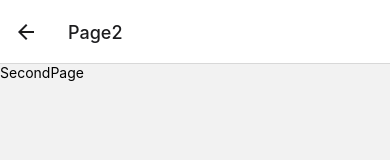
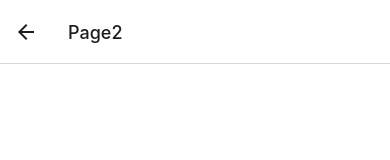
Before and after one commit to kojoo112/reactNative-NFC-reader, a React Native app in the folder xcape/: screen /Page2 in a window 390 px wide. Shown: the top 160 px of the page. Built offline with nearby package versions, Linux system fonts and the light colour scheme.

Commit message:
video 테스트

```diff
--- a/xcape/package.json
+++ b/xcape/package.json
@@ -16,7 +16,8 @@
     "react-native": "0.68.0",
     "react-native-nfc-manager": "^3.13.2",
     "react-native-safe-area-context": "^4.2.4",
-    "react-native-screens": "^3.13.1"
+    "react-native-screens": "^3.13.1",
+    "react-native-video": "^5.2.0"
   },
   "devDependencies": {
     "@babel/core": "7.17.9",
--- a/xcape/screens/SecondPage.js
+++ b/xcape/screens/SecondPage.js
@@ -1,12 +1,42 @@
-import {View, Text} from 'react-native';
+import {View, Text, StyleSheet} from 'react-native';
 import React from 'react';
+import Video from 'react-native-video';
+import video from '../assets/video/test-video.mp4';
+
+const testVideo = require('../assets/video/test-video.mp4');
 
 const SecondPage = () => {
   return (
-    <View>
-      <Text>SecondPage</Text>
+    <View style={styles.container}>
+      <Video
+        // source={{
+        //   uri: 'http://d23dyxeqlo5psv.cloudfront.net/big_buck_bunny.mp4',
+        // }}
+        source={testVideo}
+        style={styles.backgroundVideo}
+        fullscreen={true}
+        resizeMode={'contain'}
+        repeat={true}
+        controls={true}
+      />
     </View>
   );
 };
 
+var styles = StyleSheet.create({
+  container: {
+    flex: 1,
+    justifyContent: 'center',
+    alignItems: 'center',
+    backgroundColor: 'white',
+  },
+  backgroundVideo: {
+    position: 'absolute',
+    top: 0,
+    left: 0,
+    bottom: 0,
+    right: 0,
+  },
+});
+
 export default SecondPage;
```
Also changed, not shown: xcape/screens/ThirdPage.js (added), 3 other files (tests, documents, lock files or other folders).
